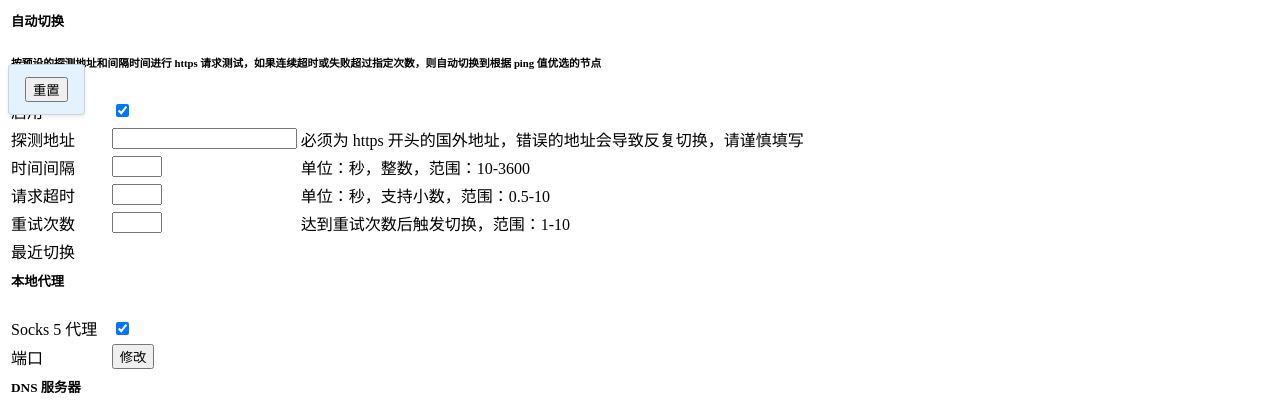
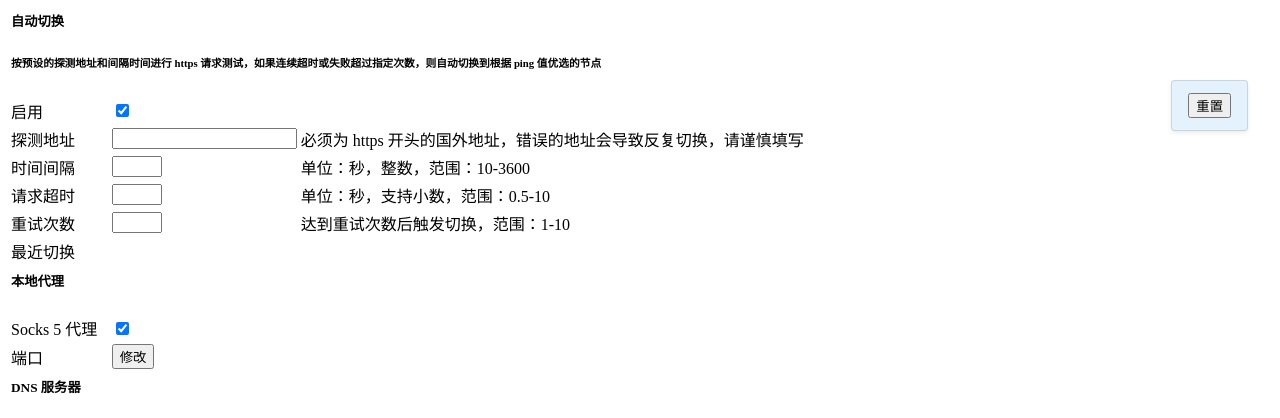
Before and after one commit to twotreesus/V2RayPi, a Flask app: page /advance.html in a window 1280 px wide. Shown: the top 418 px of the page. Run offline with Flask 3, Linux system fonts and the light colour scheme; some libraries are stand-ins or nearby versions.

Commit message:
UI: adjust advance page floating action bar position
Add top and right spacing to the floating action bar

Co-Authored-By: Claude Sonnet 4.6 <noreply@anthropic.com>

```diff
--- a/templates/advance.html
+++ b/templates/advance.html
@@ -1,7 +1,7 @@
 <link rel="stylesheet" href="/static/css/Chart.css">
 <div id="advance_page" class="mdui-container">
-    <div id="action_bar_wrapper" style="position: fixed; top: 64px; z-index: 99; pointer-events: none; display: flex; justify-content: flex-end;">
-        <div id="action_bar" style="pointer-events: all; background: #e3f2fd; border: 1px solid rgba(0,0,0,0.12); border-radius: 4px; padding: 12px 16px; display: flex; align-items: center; gap: 8px; box-shadow: 0 2px 4px rgba(0,0,0,0.08);">
+    <div id="action_bar_wrapper" style="position: fixed; top: 80px; right: 16px; z-index: 99; pointer-events: none; display: flex; justify-content: flex-end;">
+        <div id="action_bar" style="pointer-events: all; margin-right: 16px; background: #e3f2fd; border: 1px solid rgba(0,0,0,0.12); border-radius: 4px; padding: 12px 16px; display: flex; align-items: center; gap: 8px; box-shadow: 0 2px 4px rgba(0,0,0,0.08);">
             <div id="discard" style="display: none">
                 <button class="mdui-btn mdui-btn-raised mdui-btn-dense mdui-color-grey-300 mdui-ripple" onclick="discard_config()">放弃</button>
             </div>
```
